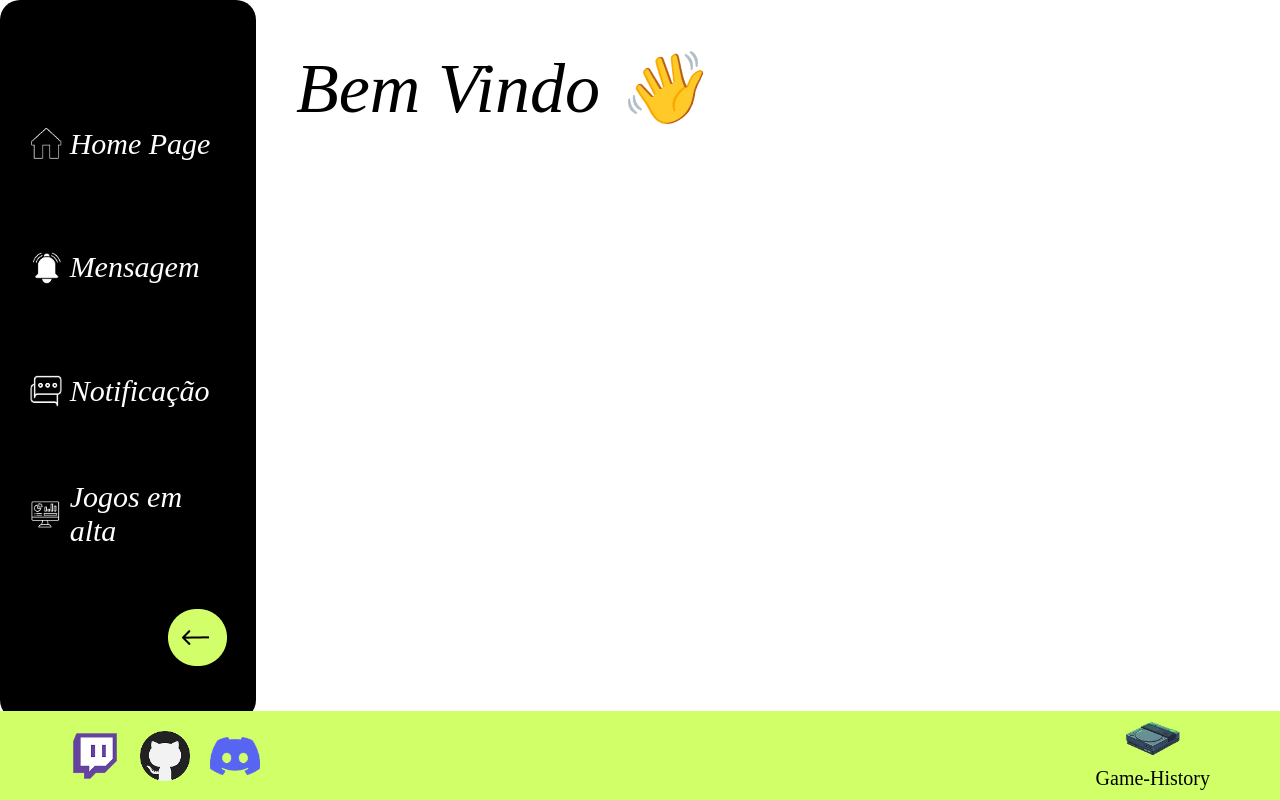
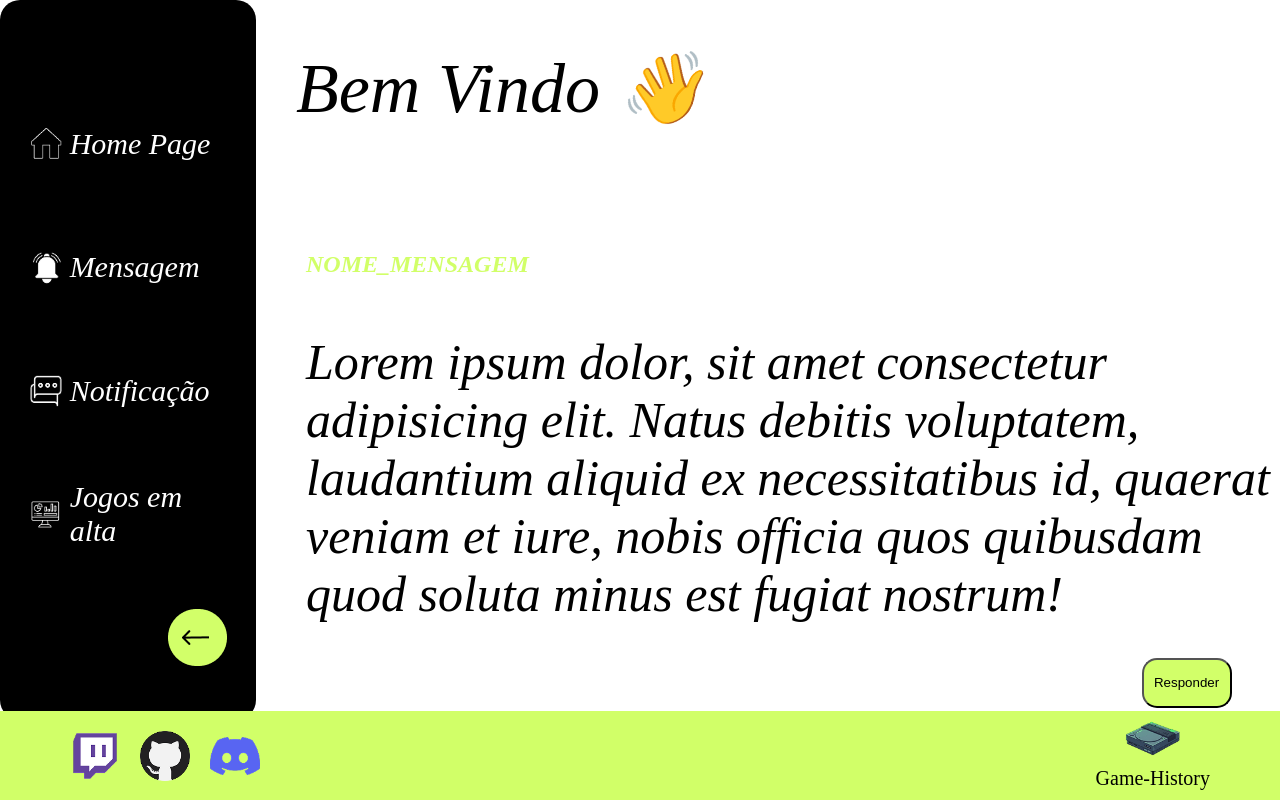
Before and after one commit to Lukascomka/projeto-individual-PI, a website: page public/main.html in a window 1280 px wide. Drawn offline with Linux system fonts and the light colour scheme; files whose address does not match are found by name.

Commit message:
página Mensagem

```diff
--- a/public/CSS/main.css
+++ b/public/CSS/main.css
@@ -181,11 +181,13 @@ div .seta{
     color: #000000;
     font-size: 35px;
     margin: 15px;
+
   }
 
   .post-footer{
     align-self: flex-end;
     margin: 20px;
+
   }
 
   .post-footer button{
@@ -197,3 +199,40 @@ div .seta{
     font-style: oblique;
 
   }
+
+ .class_mensagem{
+  display: flex;
+  flex-direction: column;
+  justify-content: space-evenly;
+  align-items: stretch;
+  margin: 15px 0;
+  gap: 15px;
+
+ }
+
+ .nome-mensagem{
+  font-style:oblique;
+  color: #d1ff68;
+  font-weight: 500;
+  margin: 10px
+ }
+
+ .conteudo_mensagem{
+  display: flex;
+    flex-direction: column;
+    align-self: stretch;
+    align-items: stretch;
+    font-size: 50px;
+    font-style: oblique;
+    font-weight: 300;
+    margin: 10px
+ }
+ .responder_mensagem{
+  width: 90px;
+  height: 50px;
+  border-radius: 15px;
+  align-self: flex-end;
+  background-color: #D2FF69;
+  margin-right: 50px!important;
+  margin: 10px;
+ }
--- a/public/main.html
+++ b/public/main.html
@@ -4,11 +4,11 @@
 <head>
     <meta charset="UTF-8">
     <meta name="viewport" content="width=device-width, initial-scale=1.0">
+
+    <link rel="stylesheet" href="./CSS/main.css">
     <link rel="stylesheet" href="./assets/img/favicon.ico">
-    <link rel="stylesheet" href="./CSS/main.css">
 
-
-    <title>Home Page</title>
+    <title>.</title>
 </head>
 
 <body>
@@ -22,7 +22,7 @@
                 <span id="nome"></span>
 
                 <div onclick="homepage()"class="nav-selection"><img src="./assets/img/home (1) 1.png" alt="">Home Page</div>
-                <div onclick="" class="nav-selection"><img src="./assets/img/sino.png" alt="">Mensagem</div>
+                <div onclick="mensagem()" class="nav-selection"><img src="./assets/img/sino.png" alt="">Mensagem</div>
                 <div onclick="" class="nav-selection"><img src="./assets/img/mensagens.png" alt="">Notificação</div>
                 <div onclick="" class="nav-selection"><img src="./assets/img/dashboard (1) 1.png" alt="">Jogos em alta</div>
                 <div class="seta" ><img src="./assets/img/Frame 1.png" alt=""></div>
@@ -31,6 +31,36 @@
         <div class="conteudo">
             <h1>Bem Vindo <span id="mensagem-bem-vindo"></span>👋</h1>
                 <div class="posts"></div>
+                <div  class="class_mensagem">
+                    <div class="nome-mensagem">
+                        <h2>NOME_MENSAGEM</h2>
+                    </div>
+                    <div class="conteudo_mensagem">
+                        Lorem ipsum dolor, sit amet consectetur adipisicing elit. Natus debitis voluptatem, laudantium aliquid ex necessitatibus id, quaerat veniam et iure, nobis officia quos quibusdam quod soluta minus est fugiat nostrum!
+                    </div>
+                    <button class="responder_mensagem">Responder</button>
+                    <div class="nome-mensagem">
+                        <h2>NOME_MENSAGEM</h2>
+                    </div>
+                    <div class="conteudo_mensagem">
+                        Lorem ipsum dolor, sit amet consectetur adipisicing elit. Natus debitis voluptatem, laudantium aliquid ex necessitatibus id, quaerat veniam et iure, nobis officia quos quibusdam quod soluta minus est fugiat nostrum!
+                    </div>
+                    <button class="responder_mensagem">Responder</button>
+                    <div class="nome-mensagem">
+                        <h2>NOME_MENSAGEM</h2>
+                    </div>
+                    <div class="conteudo_mensagem">
+                        Lorem ipsum dolor, sit amet consectetur adipisicing elit. Natus debitis voluptatem, laudantium aliquid ex necessitatibus id, quaerat veniam et iure, nobis officia quos quibusdam quod soluta minus est fugiat nostrum!
+                    </div>
+                    <button class="responder_mensagem">Responder</button>
+                    <div class="nome-mensagem">
+                        <h2>NOME_MENSAGEM</h2>
+                    </div>
+                    <div class="conteudo_mensagem">
+                        Lorem ipsum dolor, sit amet consectetur adipisicing elit. Natus debitis voluptatem, laudantium aliquid ex necessitatibus id, quaerat veniam et iure, nobis officia quos quibusdam quod soluta minus est fugiat nostrum!
+                    </div>
+                    <button class="responder_mensagem">Responder</button>
+                </div>
 
 
                  <div id="redesocial"></div>
@@ -89,7 +119,8 @@ for (let i = 0; i < divs.length; i++) {
 
 function homepage(){
     const posts = document.querySelector(".posts");
-    posts.innerHTML = `<div class="posts">
+
+    posts.innerHTML = `
                 <div class="post-header">
                     <span>nome_post</span>
                 </div>
@@ -133,6 +164,14 @@ function homepage(){
 }
 
 
+function mensagem(){
+    const class_mensagem = document.querySelector(".class_mensagem");
+    const posts = document.querySelector(".posts");
+    posts.innerHTML = ""
+    class_mensagem.innerHTML = `
+
+                `;
+}
 
 
 </script>
```
